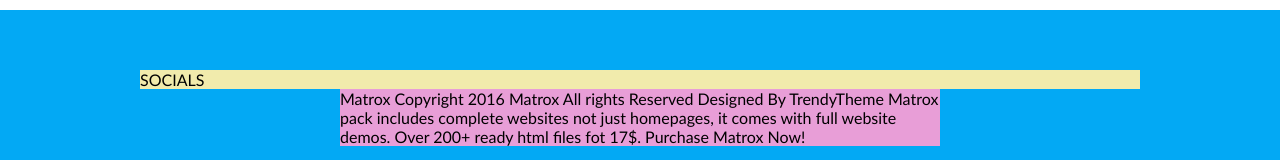
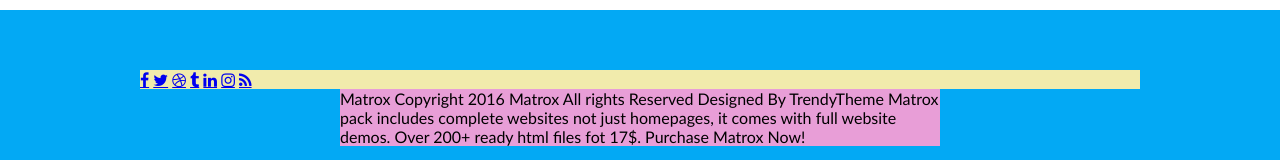
Before and after one commit to bozenakr/4-coming-soon, a website: page index.html in a window 1280 px wide. Shown: the part 967-1127 px from the top of the page. Drawn offline with Linux system fonts and the light colour scheme.

Commit message:
style update

```diff
--- a/css/base/base.css
+++ b/css/base/base.css
@@ -3,10 +3,13 @@
     --secondary-color: #E81F63;
 }
 
-* {
-    box-sizing: border-box;
-    margin: 0;
-    padding: 0;
+body, body * {
+box-sizing: border-box;
+margin: 0;
+padding: 0;
+}
+
+body {
     font-family: 'Gill Sans', 'Gill Sans MT', Calibri, 'Trebuchet MS', sans-serif;
 }
 
--- a/index.html
+++ b/index.html
@@ -39,11 +39,18 @@
         </section>
     </main>
     <footer class="container bg-primary">
-        <div class="row">SOCIALS</div>
+        <div class="row">
+            <a href="#" class="icon fa fa-facebook"></a>
+            <a href="#" class="icon fa fa-twitter"></a>
+            <a href="#" class="icon fa fa-dribbble"></a>
+            <a href="#" class="icon fa fa-tumblr"></a>
+            <a href="#" class="icon fa fa-linkedin"></a>
+            <a href="#" class="icon fa fa-instagram"></a>
+            <a href="#" class="icon fa fa-rss"></a>
+        </div>
         <div class="row-short">Matrox
             Copyright 2016 Matrox All rights Reserved Designed By TrendyTheme
             Matrox pack includes complete websites not just homepages, it comes with full website demos. Over 200+ ready html files fot 17$. Purchase Matrox Now!
-
         </div>
     </footer>
 </body>
```
